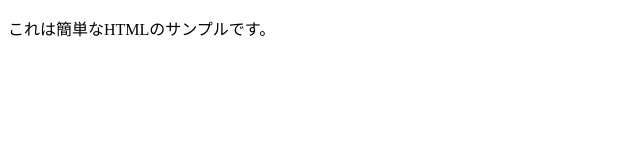
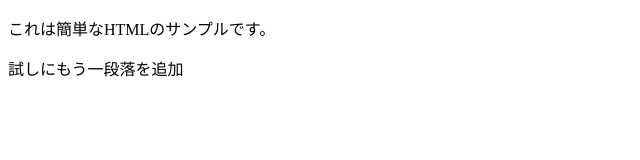
Before and after one commit to tsunekawakaori/html-test, a plain HTML site: page index.html in a window 1280 px wide. Shown: the whole page, without its empty margins (0-640 px from the left). Drawn offline with Linux system fonts and the light colour scheme.

Commit message:
段落を追加

```diff
--- a/index.html
+++ b/index.html
@@ -6,5 +6,6 @@
     </head>
     <body>
         <p>これは簡単なHTMLのサンプルです。</p>
+        <p>試しにもう一段落を追加</p>
     </body>
 </html>
```
